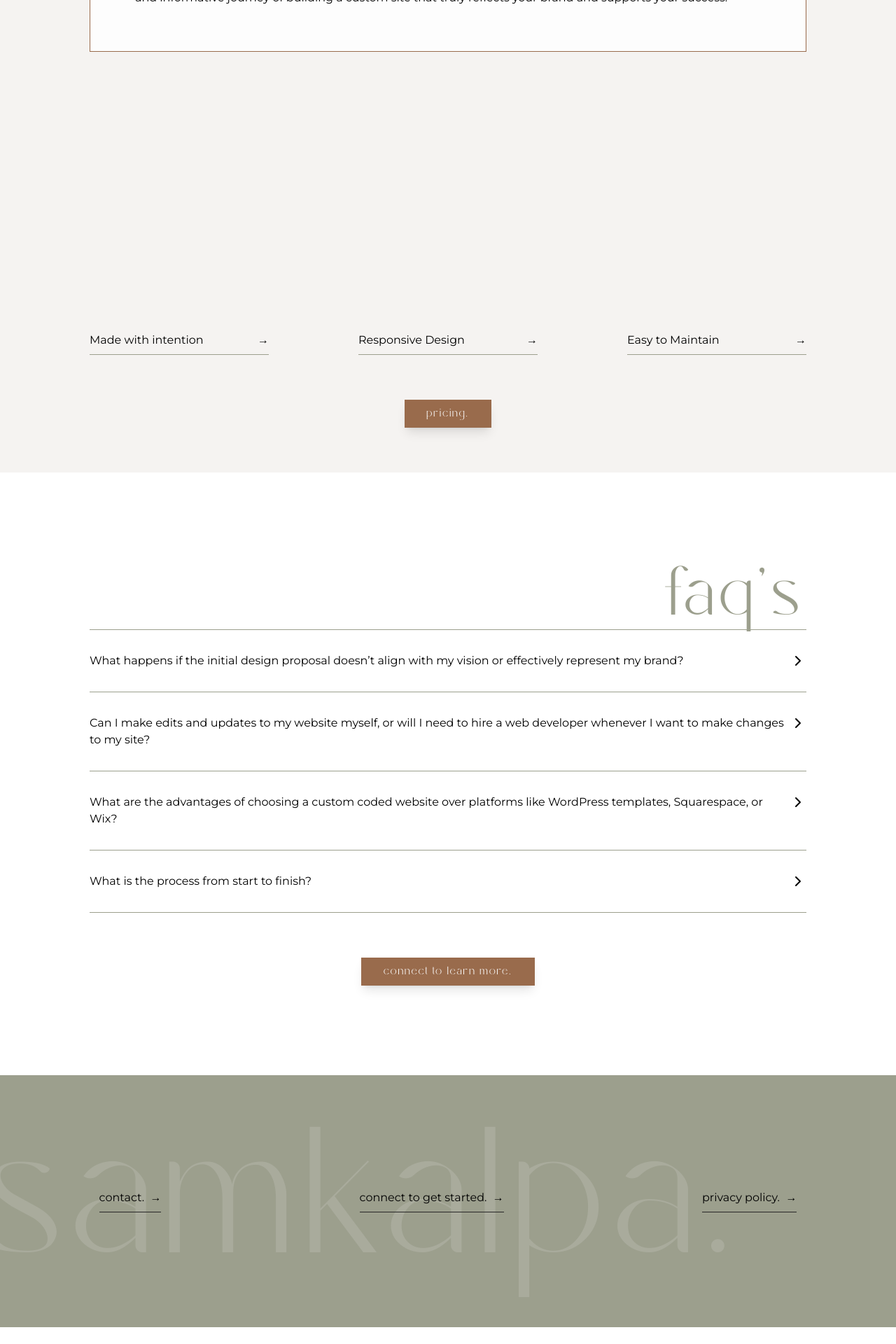
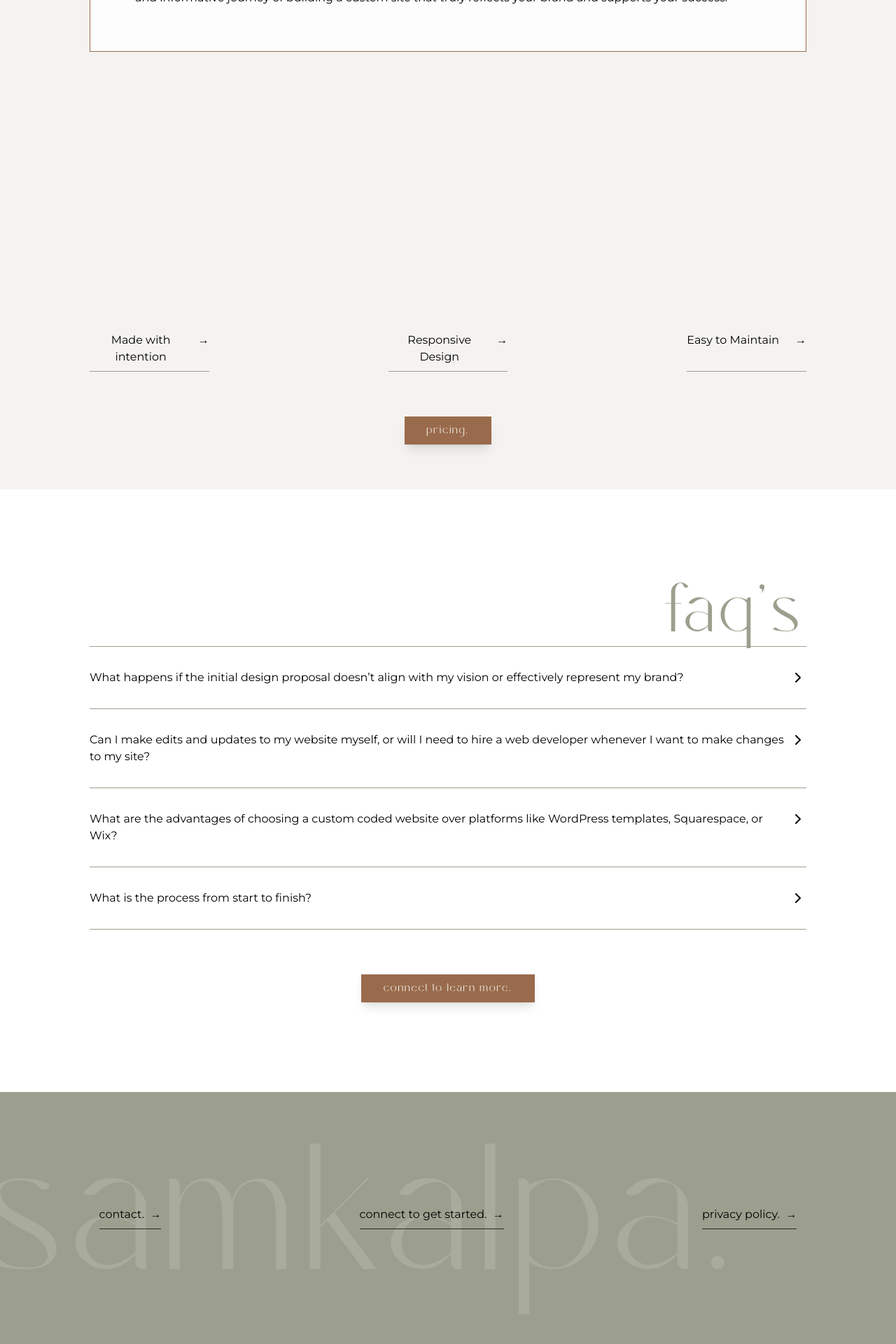
Before and after one commit to brittwoodard/embodied-creative, a Jekyll site: the page built from index.html, in a window 1280 px wide. Shown: the part 2755-4675 px from the top of the page at 70% size. Built offline with Jekyll 4.4.1, drawn with Linux system fonts in a browser that asks for light colours; some web fonts are replaced; before the commit the page ends 4651 px from its top, so only the background shows below that.

Commit message:
fixed css error

```diff
--- a/_includes/about.html
+++ b/_includes/about.html
@@ -2,7 +2,7 @@
     <h2 class="overflow-heading z-0">{{page.about-section.heading}}</h2>
     <div class="border border-feature p-5p m-10p z-10 bg-light relative top-[-15rem]">{{page.about-section.description}}
     </div>
-    <div class="grid grid-cols-3 gap-32 px-10p">
+    <div class="grid grid-cols-3 gap-64 px-10p">
         {% for item in site.data.faq-settings.features %}
         <li x-data="{ open: false }" class="border-b border-dark my-8 list-none">
             <button @click="open = !open" class="flex justify-between w-full">
--- a/_includes/head.html
+++ b/_includes/head.html
@@ -35,7 +35,7 @@
 <link rel="stylesheet" type="text/css" href="/assets/tailwind-styles.css">
 
 <!------------ CloudCannon Editor Stylesheet   ------------>
-<link rel="stylesheet" type="text/css" href="assets/css/output-style.css"/>
+<link rel="stylesheet" type="text/css" href="/assets/css/output-style.css"/>
 
 <!-- JS -->
 <script defer src="https://cdn.jsdelivr.net/npm/alpinejs@3.x.x/dist/cdn.min.js"></script>
--- a/assets/css/output-style.css
+++ b/assets/css/output-style.css
@@ -578,6 +578,9 @@ footer .child {
 .gap-4 {
   gap: 1rem;
 }
+.gap-64 {
+  gap: 16rem;
+}
 .border {
   border-width: 1px;
 }
```
Also changed, not shown: _layouts/project.html (line endings or trailing spaces).
